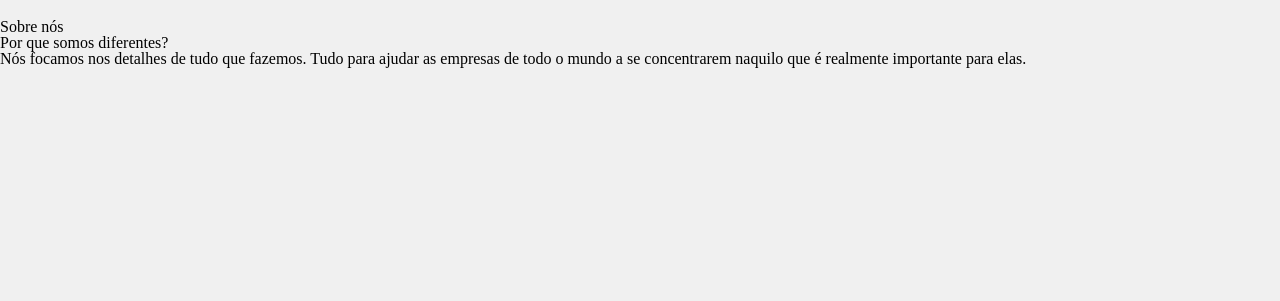
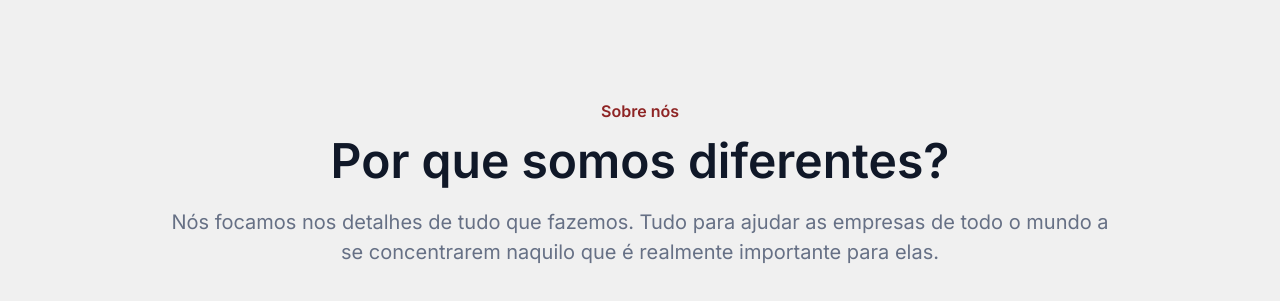
Before and after one commit to lucasismaelbr/OptimusTech---LP, a plain HTML site: page index.html in a window 1280 px wide. Shown: the part 61-362 px from the top of the page. Drawn offline with Linux system fonts and the light colour scheme.

Commit message:
Adição do estilo da primeira section da LP

```diff
--- a/css/style.css
+++ b/css/style.css
@@ -1,5 +1,6 @@
 :root {
     --text-color: #667085;
+    --title-color: #101828;
     --main-color: #8E2424;
     --basic-color: #F0F0F0;
 }
@@ -60,3 +61,36 @@ header {
     padding: 1vh 2vh;
     background-color: var(--main-color);
 }
+
+/* Section - Primeira */
+
+.container-descricao {
+    text-align: center;
+    padding: 10vh 20vh;
+}
+
+.container-categoria {
+    font-size: 16px;
+    font-weight: 600;
+    line-height: 24px;
+    color: var(--main-color);
+    font-family: 'Inter', sans-serif;
+    margin: 0 0 1vh 0;
+}
+
+.container-titulo {
+    font-size: 48px;
+    font-weight: 600;
+    line-height: 60px;
+    color: var(--title-color);
+    font-family: 'Inter', sans-serif;
+    margin: 0 0 2vh 0;
+}
+
+.container-paragrafo {
+    font-size: 20px;
+    font-weight: 400;
+    line-height: 30px;
+    color: var(--text-color);
+    font-family: 'Inter', sans-serif;
+}
```
